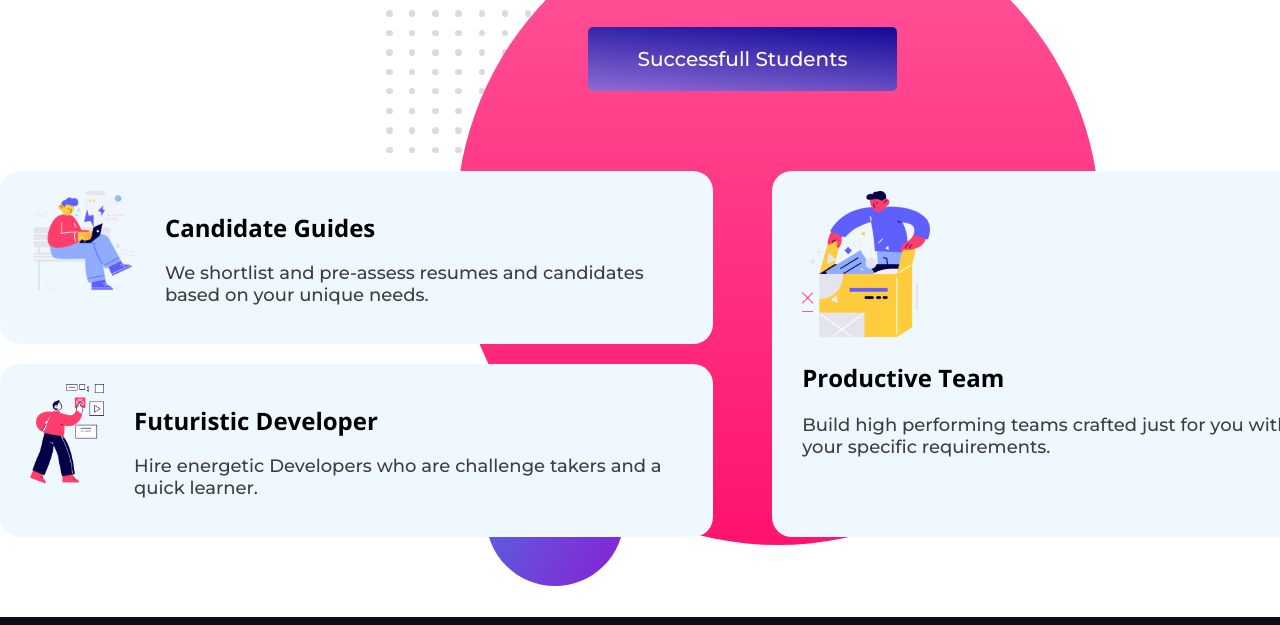
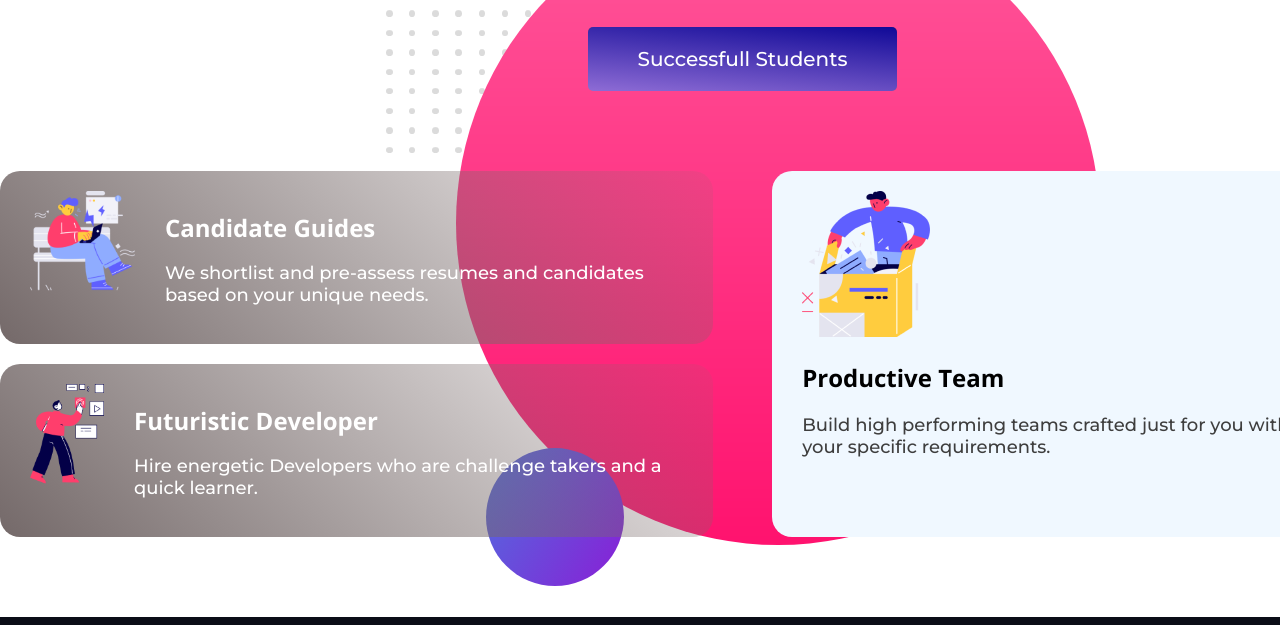
Before and after one commit to devhasibulislam/assignment-01, a plain HTML site: page index.html in a window 1280 px wide. Shown: the part 2891-3516 px from the top of the page. Drawn offline with nearby package versions, Linux system fonts and the light colour scheme.

Commit message:
lilbit changes: mission 2k22

```diff
--- a/style.css
+++ b/style.css
@@ -250,13 +250,22 @@ h1, h2 {
     margin-right: auto;
 }
 
-.ch_card {
+/* .ch_card {
     background-color: aliceblue;
     padding: 20px 30px;
     border-radius: 20px;
     box-sizing: border-box;
     display: flex;
     flex-direction: row;
+} */
+
+.ch_card {
+    padding: 20px 30px;
+    border-radius: 20px;
+    box-sizing: border-box;
+    display: flex;
+    flex-direction: row;
+    background-image: linear-gradient(45deg, #746969, #896c6c1c);
 }
 
 .ch_card:last-child {
@@ -297,13 +306,24 @@ h1, h2 {
     margin-left: 30px;
 }
 
-.ch_desc h2 {
+/* .ch_desc h2 {
     margin-bottom: 0;
 }
 
 .ch_desc p {
     font-size: 18px;
     font-weight: 500;
+} */
+
+.ch_desc h2 {
+    margin-bottom: 0;
+    color: white;
+}
+
+.ch_desc p {
+    font-size: 18px;
+    font-weight: 500;
+    color: white;
 }
 
 /* footer */
```
